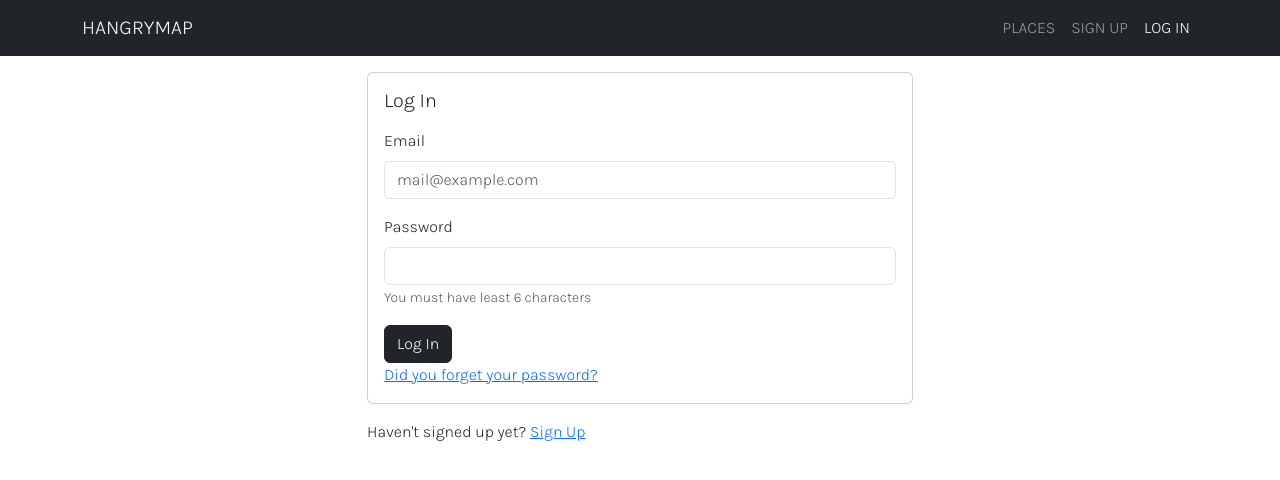
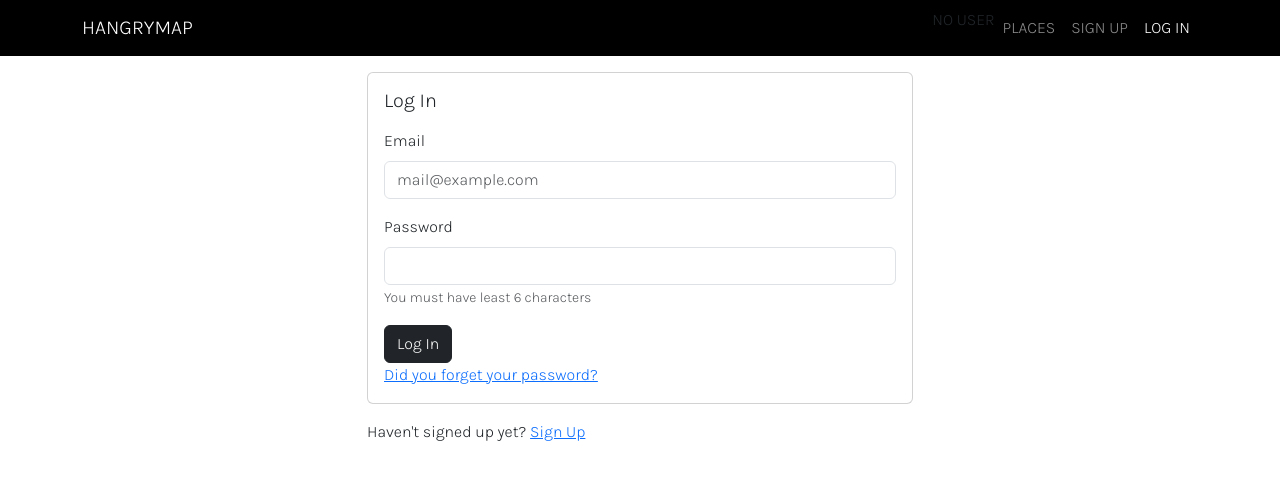
Before and after one commit to eli-ennab/hangry-map, a React (Vite) app: page /login in a window 1280 px wide. Shown: the top 480 px of the page. Built offline with nearby package versions, Linux system fonts and the light colour scheme; no server answers; the database is empty.

Commit message:
did some temporary styling to it

```diff
--- a/src/assets/App.scss
+++ b/src/assets/App.scss
@@ -8,7 +8,21 @@ body {
 }
 
 .navigation {
+	background-color: black;
 	text-transform: uppercase;
+}
+
+.table-tabs {
+	background-color: rgb(148, 148, 148);
+	border: none;
+
+	.nav-link {
+		color: white;
+	}
+
+	.nav-link.active {
+		color: black;
+	}
 }
 
 .admin {
--- a/src/pages/partials/Navigation.tsx
+++ b/src/pages/partials/Navigation.tsx
@@ -13,7 +13,7 @@ const Navigation = () => {
 	const {data: user} = useGetUser(userId)
 
 	return (
-		<Navbar className="navigation" bg="dark" variant="dark" expand="md">
+		<Navbar className="navigation" variant="dark" expand="md">
 			<Container>
 				<Navbar.Brand as={Link} to="/">HangryMap</Navbar.Brand>
 
```
